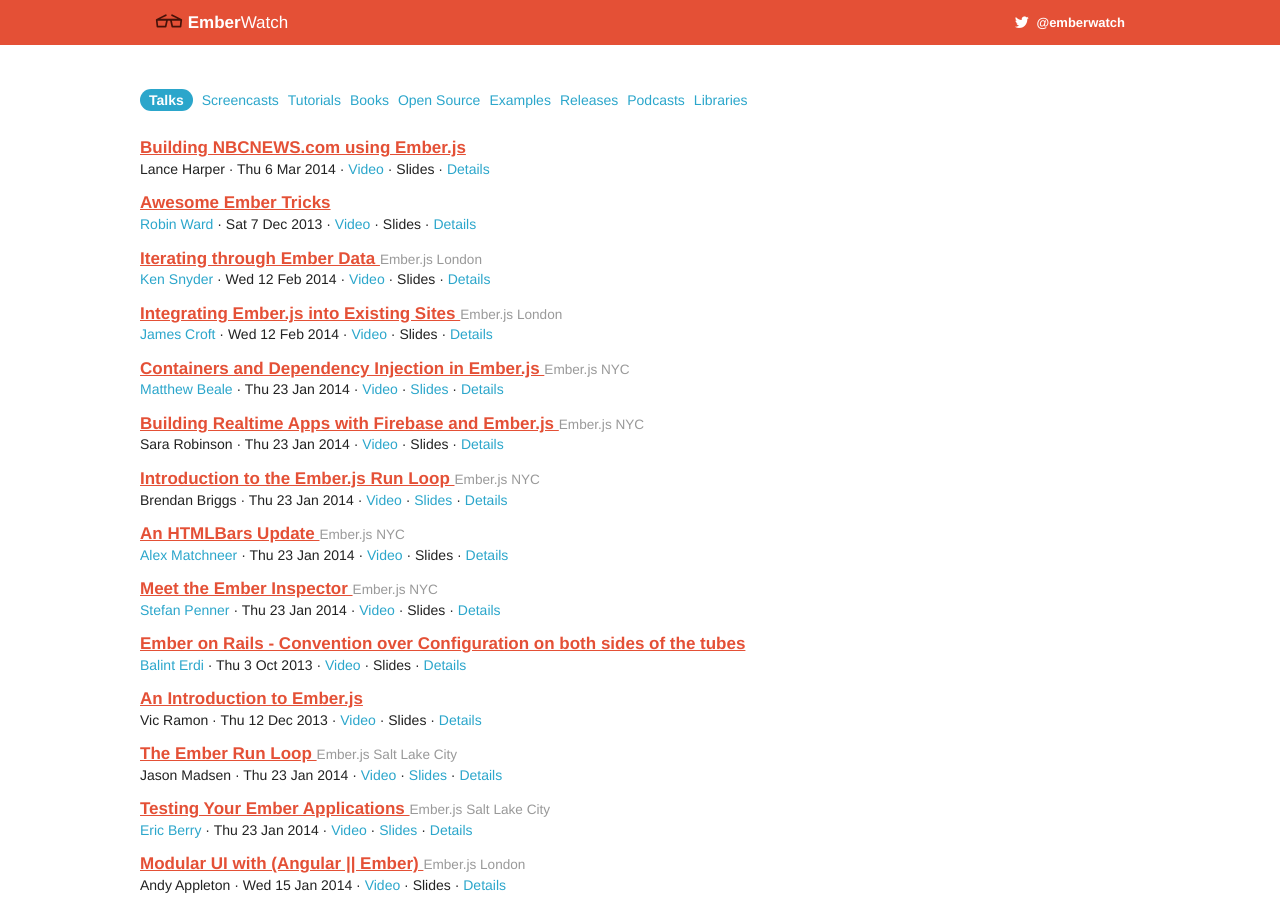
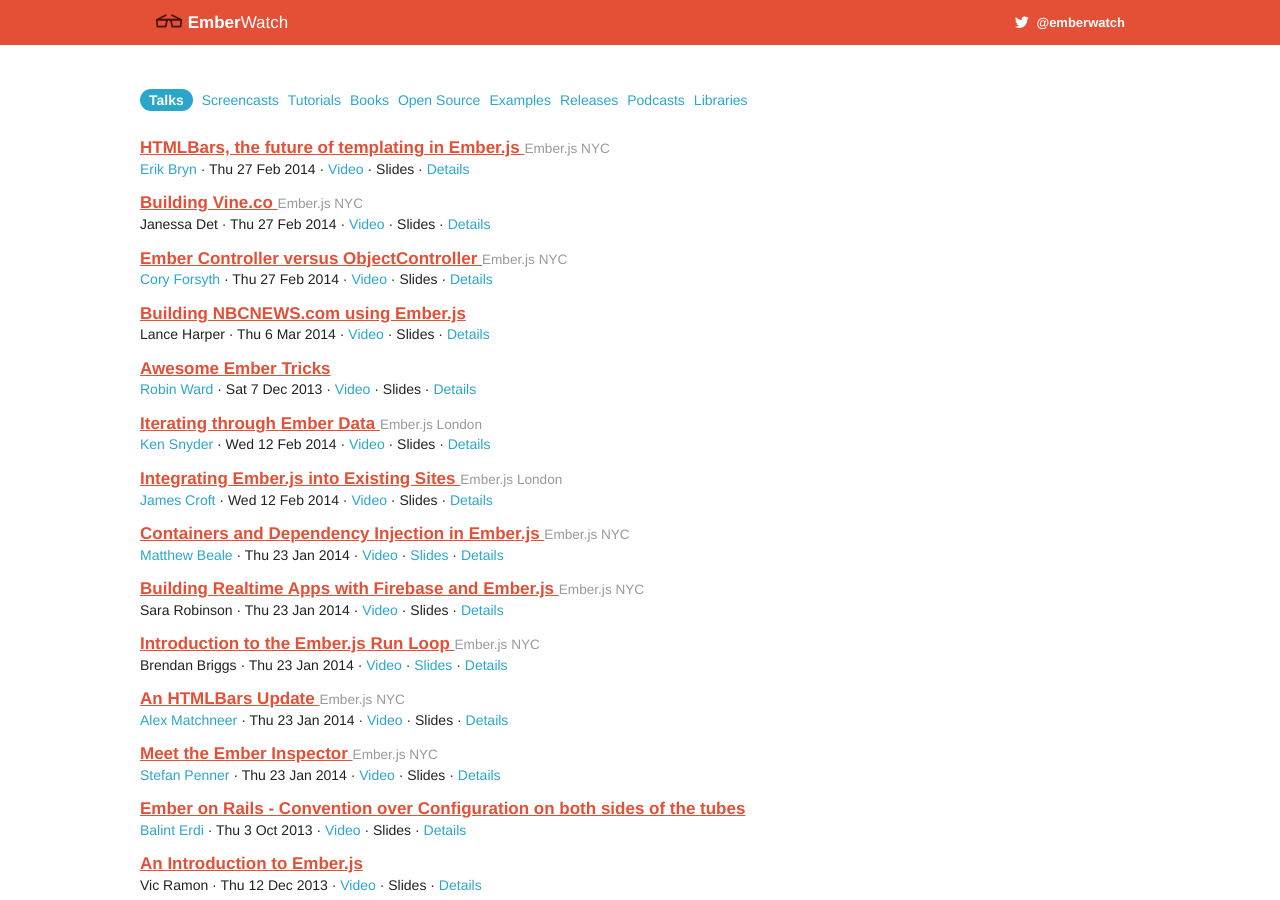
Before and after one commit to emberwatch/emberwatch, a Jekyll site: the page built from index.html, in a window 1280 px wide and 900 px high. Built offline with Jekyll 4.4.1, drawn with Linux system fonts in a browser that asks for light colours; comment, search, counter and statistics services are not loaded.

Commit message:
Add talks from Ember.js NYC February meetup.

```diff
--- a/_data/talks.yml
+++ b/_data/talks.yml
@@ -1,4 +1,31 @@
 ---
+- title: "HTMLBars, the future of templating in Ember.js"
+  date: '2014-02-27'
+  event_id: 2
+  author_ids:
+  - 39
+  videos:
+  - http://www.youtube.com/watch?v=vjBs07kgjq0#t=3584
+  url: "http://www.meetup.com/EmberJS-NYC/events/161760992/"
+  id: 161
+- title: "Building Vine.co"
+  date: '2014-02-27'
+  event_id: 2
+  author_ids:
+  - 120
+  videos:
+  - http://www.youtube.com/watch?v=vjBs07kgjq0#t=1807
+  url: "http://www.meetup.com/EmberJS-NYC/events/161760992/"
+  id: 160
+- title: "Ember Controller versus ObjectController"
+  date: '2014-02-27'
+  event_id: 2
+  author_ids:
+  - 119
+  videos:
+  - http://www.youtube.com/watch?v=vjBs07kgjq0#t=565
+  url: "http://www.meetup.com/EmberJS-NYC/events/161760992/"
+  id: 159
 - title: "Building NBCNEWS.com using Ember.js"
   date: '2014-03-06'
   author_ids:
```
Also changed, not shown: _data/people.yml (+8 -0 lines).
